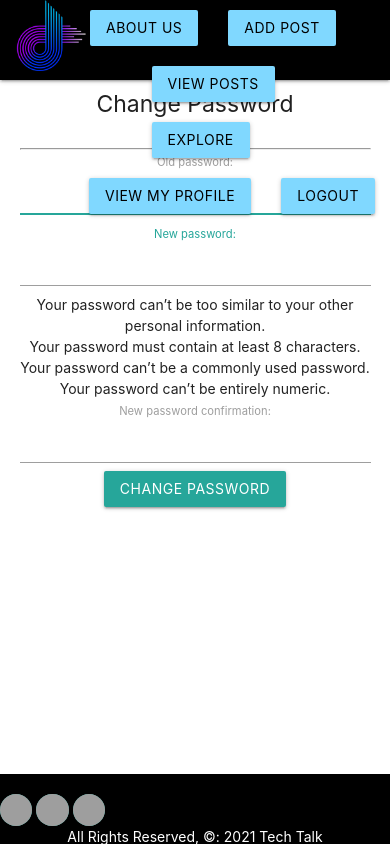
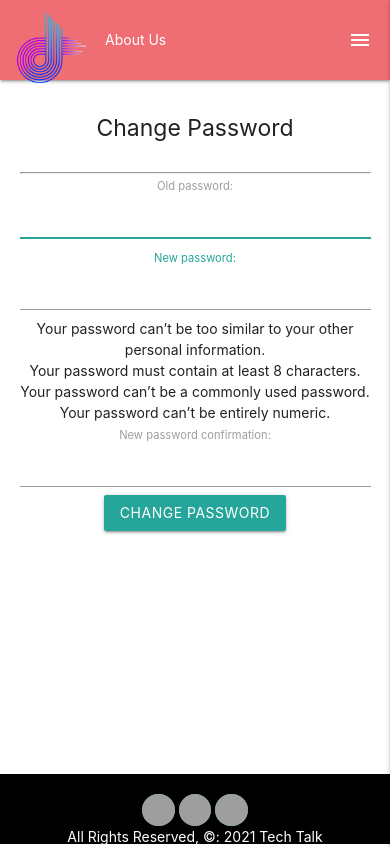
Before and after one commit to polina-g/tech-talk-v2, a Django app: page /members/password/ in a window 390 px wide. Run offline with Django 3.2, Linux system fonts and the light colour scheme; the visitor is signed in with stand-in values (Sample User, id 1); parts of the project's set-up code (start-up, migrations or seed data) failed here and were passed over; grey boxes are pictures that could not be loaded.

Commit message:
adds mobile responsive navbar

```diff
--- a/blog/static/css/style.css
+++ b/blog/static/css/style.css
@@ -16,11 +16,15 @@ main {
 footer {
     padding-top: 0;
     height: 70px;
-
 }
 
 nav {
     height: 80px;
+}
+
+.nav-styling {
+    display: flex;
+    justify-content: space-between;
 }
 
 .landing-main-container{
@@ -48,8 +52,6 @@ nav {
     opacity: 0.4;
 }
 
-
-
 .purple-card{
     background-color: purple;
 
@@ -72,10 +74,6 @@ nav {
     display: none;
 }
 
-.center_nav_links {
-    margin-left: 35%;
-}
-
 .header-text{
     margin-top: 50px;
 }
--- a/blog/templates/base.html
+++ b/blog/templates/base.html
@@ -9,6 +9,8 @@
 
     <title>Tech Talk</title>
 
+    <!-- Jquery -->
+    <script src="https://ajax.googleapis.com/ajax/libs/jquery/2.2.4/jquery.min.js"></script>
     <!-- Materialize CSS -->
     <link rel="stylesheet"
     href="https://cdnjs.cloudflare.com/ajax/libs/materialize/1.0.0/css/materialize.min.css">
@@ -17,44 +19,57 @@
     <link rel="stylesheet" href="{% static 'css/style.css' %}">
     <!-- Compiled and minified JavaScript -->
     <script src="https://cdnjs.cloudflare.com/ajax/libs/materialize/1.0.0/js/materialize.min.js"></script>
-    <!-- Jquery -->
-    <script src="https://code.jquery.com/jquery-3.6.0.min.js" integrity="sha256-/xUj+3OJU5yExlq6GSYGSHk7tPXikynS7ogEvDej/m4=" crossorigin="anonymous"></script>
 </head>
 <body>
-    <header class="navbar-fixed">
+    <header>
         <nav>
-            <div class="nav-wrapper black">
-                <ul class="left">
+            <div class="nav-wrapper nav-styling valign-wrapper">
+                <ul class="nav-left">
                     <li>
                         <a href="{% url 'blog_urls:home' %}" class="left brand-logo">
                             <img src="{% static 'images/partial-logo.png' %}" alt="Tech Talk Logo" width="80">
                         </a>
                     </li>
-                    <li><a href="{% url 'blog_urls:about' %}" class="btn light-blue accent-1 black-text" style="margin-left: 90px;">About Us</a></li>
+                    <li><a href="{% url 'blog_urls:about' %}" class="white-text" style="margin-left: 90px;">About Us</a></li>
                 </ul>
                 {% if user.is_authenticated %}
-                <ul class="center_nav_links">
-                    <li><a href="{% url 'blog_urls:blog_create' %}" class="light-blue accent-1 btn lighten-4 black-text">Add Post</a></li>
-                    <li><a href="{% url 'blog_urls:index' %}" class="light-blue accent-1 btn lighten-4 black-text">View Posts</a></li>
-                    <li><a href="{% url 'blog_urls:explore' %}" class="light-blue accent-1 btn lighten-4 black-text">Explore</a></li>
+                <ul class="hide-on-med-and-down">
+                    <li><a href="{% url 'blog_urls:blog_create' %}" class="white-text ">Add Post</a></li>
+                    <li class="active"><a href="{% url 'blog_urls:index' %}" class="white-text">My Posts</a></li>
+                    <li><a href="{% url 'blog_urls:explore' %}" class="white-text">Explore</a></li>
                 </ul>
-                <ul class="right">
-                    <li><a href="{% url 'members_urls:profile' %}" class="btn light-blue accent-1 black-text">View My Profile</a></li>
-                    <li><a href="{% url 'logout' %}" class="btn light-blue accent-1 black-text">Logout</a></li>
+                <ul class="hide-on-med-and-down">
+                    <li><a href="{% url 'members_urls:profile' %}" class="white-text">View My Profile</a></li>
+                    <li><a href="{% url 'logout' %}" class="white-text">Logout</a></li>
                     {% else %}
-                    <ul class="right">
-                        <li><a href="{% url 'members_urls:register_user' %}"class="btn light-blue accent-1 black-text">Register</a></li>
-                         <li><a href="{% url 'members_urls:login' %}" class="btn light-blue accent-1 black-text">Login</a></li>
+                    <ul class="hide-on-med-and-down">
+                        <li><a href="{% url 'members_urls:register_user' %}" class="white-text">Register</a></li>
+                         <li><a href="{% url 'members_urls:login' %}" class="white-text">Login</a></li>
                     {% endif %}
                 </ul>
+                <a href="#" data-target="slide-out" class="sidenav-trigger"><i class="material-icons">menu</i></a>
             </div>
         </nav>
+        {% if user.is_authenticated %}
+        <ul id="slide-out" class="sidenav">
+            <li><a href="{% url 'blog_urls:blog_create' %}" class="black-text ">Add Post</a></li>
+            <li><a href="{% url 'blog_urls:index' %}" class="black-text">My Posts</a></li>
+            <li><a href="{% url 'blog_urls:explore' %}" class="black-text">Explore</a></li>
+            <li><a href="{% url 'members_urls:profile' %}" class="black-text">View My Profile</a></li>
+            <li><a href="{% url 'logout' %}" class="black-text">Logout</a></li>
+        </ul>
+        {% else %}
+        <ul class="sidenav" id="slide-out">
+            <li><a href="{% url 'members_urls:register_user' %}" class="black-text">Register</a></li>
+            <li><a href="{% url 'members_urls:login' %}" class="black-text">Login</a></li>
+        </ul>
+        {% endif %}
     </header>
     <main>
         {% block main %}
         {% endblock %}
     </main>
-    <footer class="page-footer black">
+    <footer class="page-footer black center">
         <a href="https://www.linkedin.com/"
         target="_blank"
         class="btn-floating btn-small pulse">
@@ -87,4 +102,11 @@
         </div>
     </footer>
 </body>
+<script>
+    $(document).ready(function(){
+    $('.sidenav').sidenav({
+        edge: 'right'
+    });
+});
+</script>
 </html>
```
